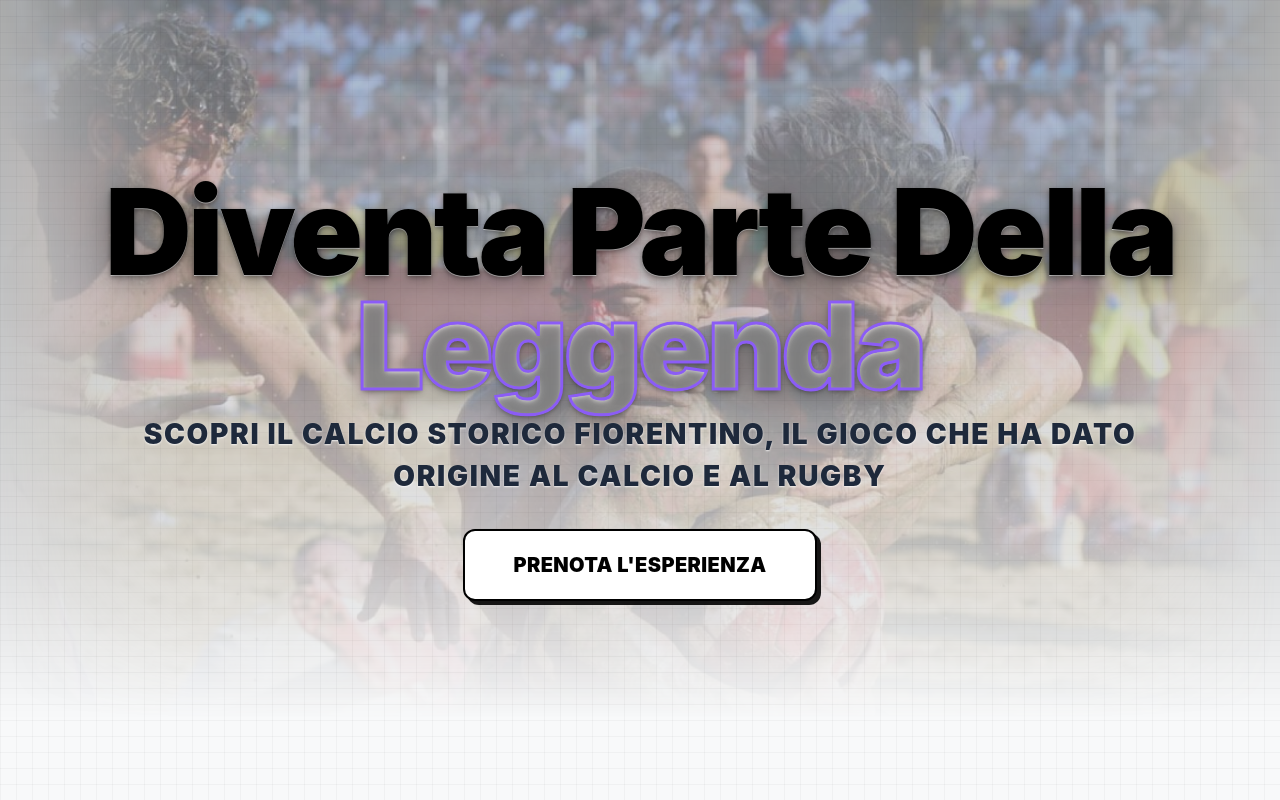
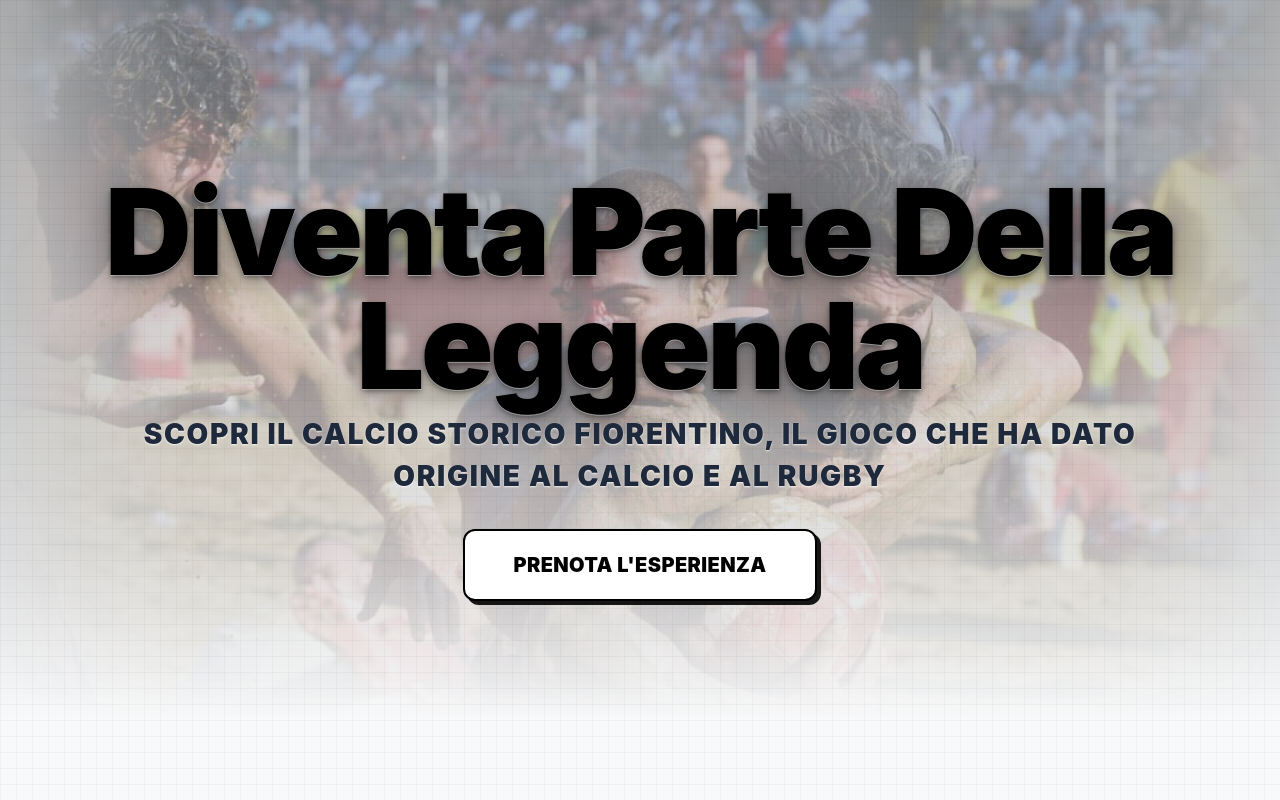
Before and after one commit to Mbenve9198/website_calcio_storico, a Next.js app: page / in a window 1280 px wide. Shown: the top 800 px of the page. Built offline with nearby package versions, Linux system fonts and the light colour scheme.

Commit message:
leggenda nwero

```diff
--- a/components/ui/scroll-animated-video.tsx
+++ b/components/ui/scroll-animated-video.tsx
@@ -411,9 +411,7 @@ export const HeroScrollVideo: React.FC<HeroScrollVideoProps> = ({
         <div className="hsv-headline">
           <h1 className="hsv-title">
             <span className="text-black">Diventa Parte Della </span>
-            <span className="font-black text-transparent" style={{
-              WebkitTextStroke: '3px #8b5cf6'
-            }}>
+            <span className="text-black font-black">
               Leggenda
             </span>
           </h1>
```
